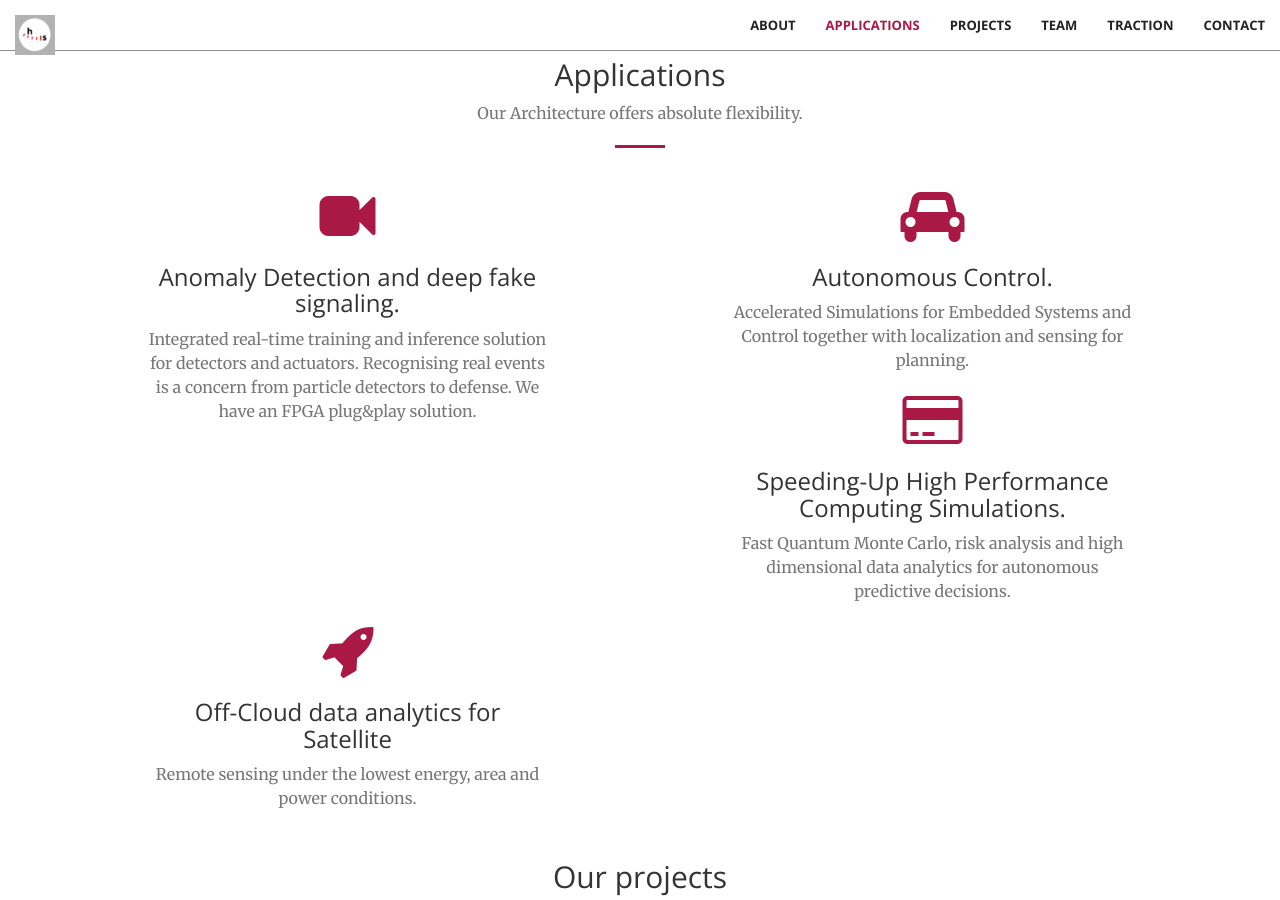
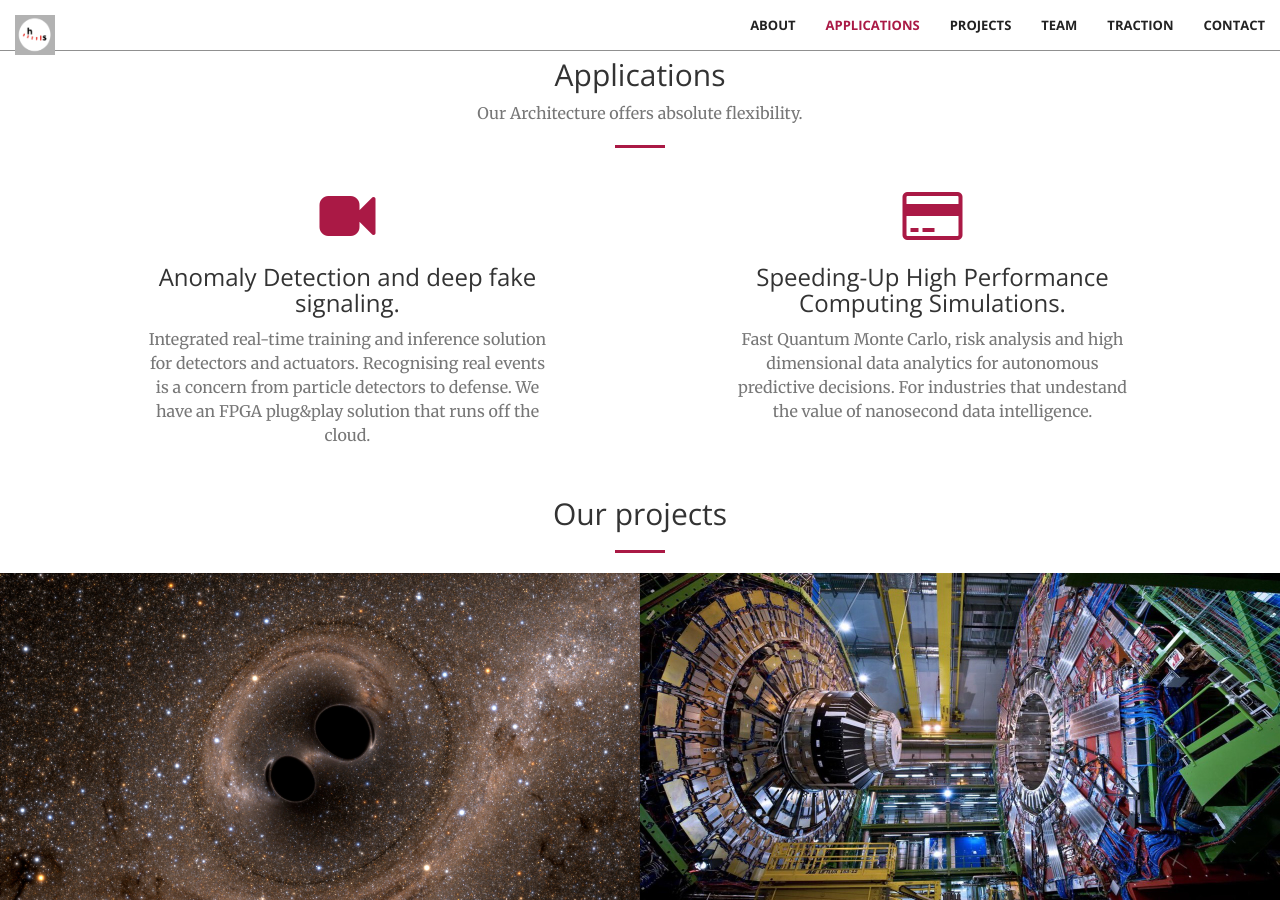
Before and after one commit to hoursec/github.io, a Jekyll site: the page built from index.html, in a window 1280 px wide and 900 px high, scrolled down 1330 px. Built offline with Jekyll 4.4.1, drawn with Linux system fonts in a browser that asks for light colours.

Commit message:
Update services.html

```diff
--- a/_includes/services.html
+++ b/_includes/services.html
@@ -16,28 +16,15 @@
                     <h3>Anomaly Detection and deep fake signaling.</h3>
                     <p class="text-muted">Integrated real-time training and inference solution for detectors and actuators.
                         Recognising real events is a concern from particle detectors to defense. We have an FPGA plug&play
-                    solution.</p>
-                </div>
-            </div>
-            <div class="col-lg-6 col-md-6 text-center">
-                <div class="service-box">
-                    <i class="fa fa-4x fa-automobile wow bounceIn text-primary" data-wow-delay=".1s"></i>
-                    <h3>Autonomous Control.</h3>
-                    <p class="text-muted">Accelerated Simulations for Embedded Systems and Control together with localization and sensing for planning. </p>
+                    solution that runs off the cloud.</p>
                 </div>
             </div>
             <div class="col-lg-6 col-md-6 text-center">
                 <div class="service-box">
                     <i class="fa fa-4x fa-credit-card wow bounceIn text-primary" data-wow-delay=".2s"></i>
                     <h3>Speeding-Up High Performance Computing Simulations.</h3>
-                    <p class="text-muted">Fast Quantum Monte Carlo, risk analysis and high dimensional data analytics for autonomous predictive decisions.</p>
-                </div>
-            </div>
-            <div class="col-lg-6 col-md-6 text-center">
-                <div class="service-box">
-                    <i class="fa fa-4x fa-rocket wow bounceIn text-primary"></i>
-                    <h3>Off-Cloud data analytics for Satellite</h3>
-                    <p class="text-muted">Remote sensing under the lowest energy, area and power conditions.</p>
+                    <p class="text-muted">Fast Quantum Monte Carlo, risk analysis and high dimensional data analytics for
+                        autonomous predictive decisions. For industries that undestand the value of nanosecond data intelligence.</p>
                 </div>
             </div>
         </div>
```
